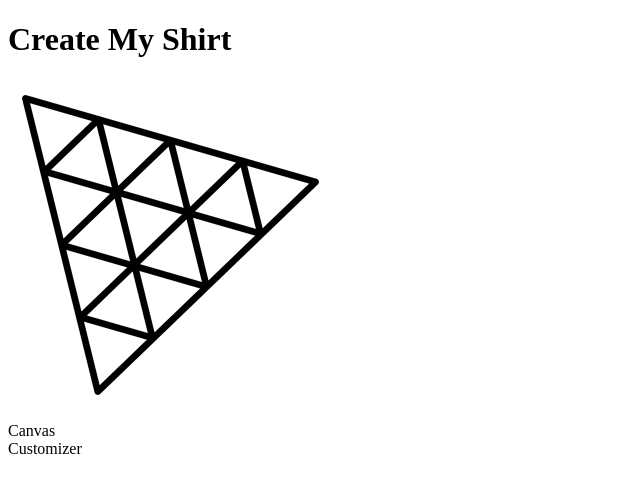
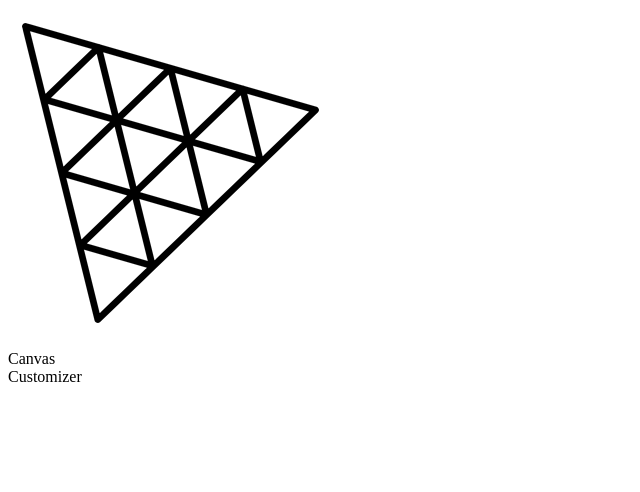
Before and after one commit to MiguelVazB/CreateMyShirt, a React (Vite) app: page / in a window 1280 px wide. Shown: the top 492 px of the page, without its empty margins (0-640 px from the left). Built offline with nearby package versions, Linux system fonts and the light colour scheme.

Commit message:
Added the setIntro function to the context provider

```diff
--- a/src/App.jsx
+++ b/src/App.jsx
@@ -7,9 +7,8 @@ import { PageContext } from "./context/PageContext";
 function App() {
   const [intro, setIntro] = useState(true);
   return (
-    <PageContext.Provider value={{ intro: intro }}>
+    <PageContext.Provider value={{ intro: intro, setIntroFunc: setIntro }}>
       <main>
-        <h1>Create My Shirt</h1>
         <Home />
         <Canvas />
         <Customizer />
```
